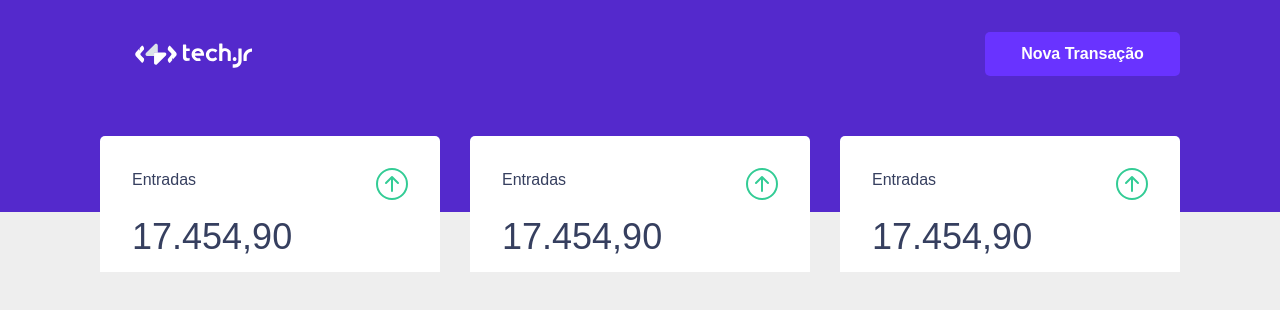
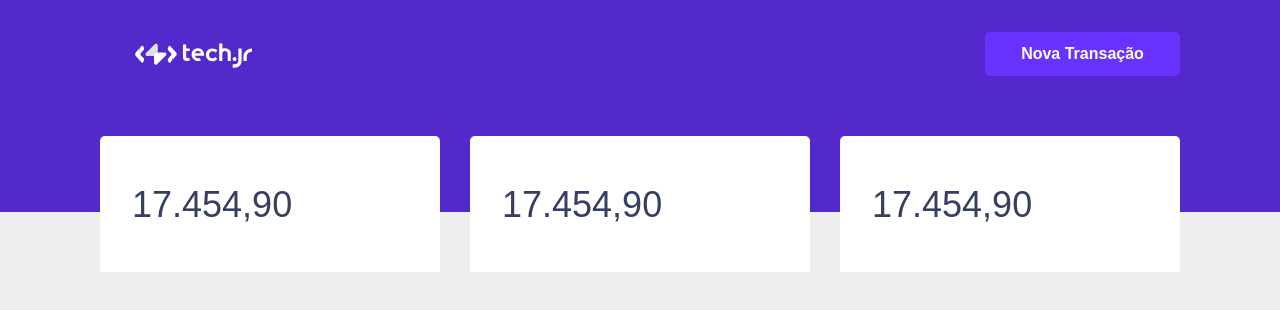
Before and after one commit to Alan-Sarasate/DesafiosTechJr, a React (Vite) app in the folder TechJrFinance/: page / in a window 1280 px wide. Shown: the top 310 px of the page. Built offline with nearby package versions, Linux system fonts and the light colour scheme.

Commit message:
feat: Alterações na estrutura do componente

```diff
--- a/TechJrFinance/src/components/Card/Card.jsx
+++ b/TechJrFinance/src/components/Card/Card.jsx
@@ -1,13 +1,20 @@
 import { BalanceText, CardWrapper, TextAndIconBox } from "./Card.style";
-import { BsArrowUpCircle } from 'react-icons/bs'
+import { BsArrowUpCircle, BsArrowDownCircle } from 'react-icons/bs'
+import { FiDollarSign } from "react-icons/fi";
 
-export default function Card({Colors}){
+export default function Card({cardLabel, Colors, Icon, cardBackground = "#FFFFFF"}){
+
+    const iconReturn = {
+        1: <BsArrowUpCircle style={{color: "#33CC95"}}/>,
+        2: <BsArrowDownCircle style={{color: "#FFA219"}}/>,
+        3: <FiDollarSign style={{color: "#FFFFFF"}}/>
+    }
 
     return(
-        <CardWrapper>
+        <CardWrapper color={cardBackground}>
             <TextAndIconBox>
-                <span>Entradas</span>
-                <BsArrowUpCircle style={{color: "#33CC95"}}/>
+                <span>{cardLabel}</span>
+                {iconReturn[Icon]}
             </TextAndIconBox>
             <BalanceText>
                 17.454,90
```
